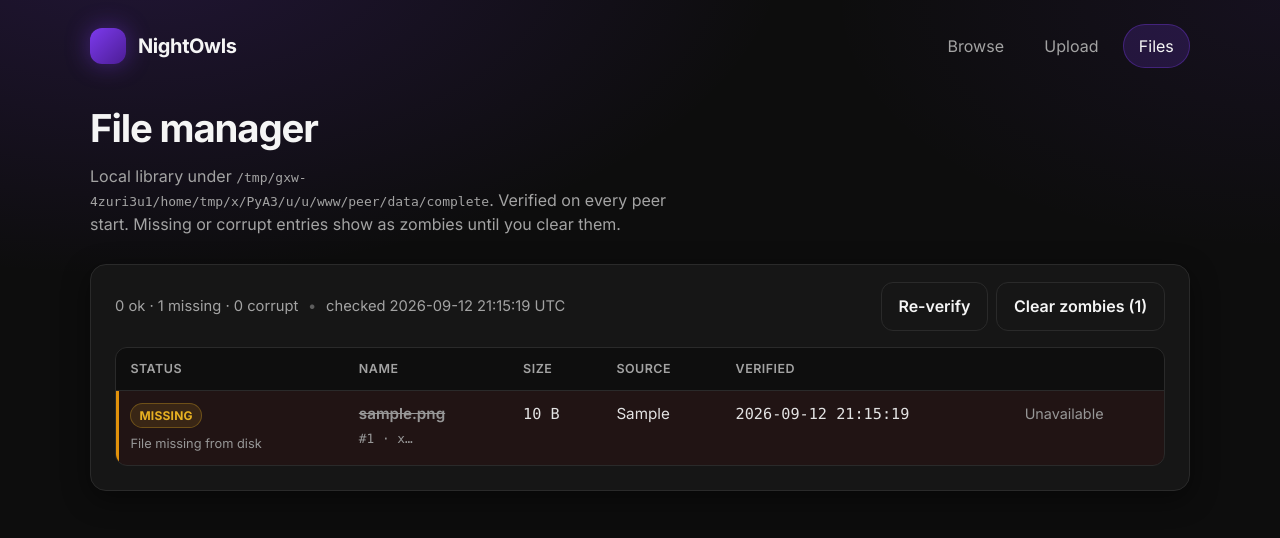
After one commit to Mushaam/NightOwls-26, a Flask app: page /library in a window 1280 px wide. The commit adds this page. Shown: the top 538 px of the page. Run offline with Flask 3, Linux system fonts and the light colour scheme; tables that the repository leaves empty hold one stand-in row (values such as "Sample post").

Commit message:
add base file manager

```diff
--- a/peer/app.py
+++ b/peer/app.py
@@ -4,14 +4,17 @@ from __future__ import annotations
 
 import json
 import os
+import subprocess
+import sys
 import threading
 import urllib.error
 import urllib.request
 from pathlib import Path
 
-from flask import Flask, Response, jsonify, render_template, request
+from flask import Flask, Response, jsonify, render_template, request, send_file
 from werkzeug.utils import secure_filename
 
+from peer.inventory import LocalInventory
 from peer.store import ChunkStore
 from peer.swarm import DownloadError, UploadError, download_file, upload_file
 from shared.utils import CHUNK_SIZE, verify_chunk
@@ -37,6 +40,35 @@ def _format_size(num: int) -> str:
     return f"{num} B"
 
 
+def _open_with_os(path: Path) -> None:
+    """Open a local file with the OS default handler (like double-click)."""
+    path = path.resolve()
+    if sys.platform.startswith("darwin"):
+        subprocess.Popen(["open", str(path)], start_new_session=True)
+    elif sys.platform.startswith("win"):
+        os.startfile(str(path))  # type: ignore[attr-defined]
+    else:
+        subprocess.Popen(["xdg-open", str(path)], start_new_session=True)
+
+
+def _register_library(result: dict, *, source: str) -> None:
+    inventory: LocalInventory | None = app.config.get("INVENTORY")
+    if not inventory or not result:
+        return
+    path = result.get("path")
+    file_id = result.get("file_id") or result.get("id")
+    if path is None or file_id is None:
+        return
+    inventory.register(
+        file_id=int(file_id),
+        filename=str(result.get("filename") or Path(path).name),
+        file_hash=str(result.get("file_hash") or ""),
+        file_size=int(result.get("file_size") or 0),
+        path=path,
+        source=source,
+    )
+
+
 def create_app(
     data_dir: str | Path | None = None,
     tracker_url: str | None = None,
@@ -50,12 +82,22 @@ def create_app(
     port = int(peer_port if peer_port is not None else _env("PEER_PORT", "6001"))
 
     store = ChunkStore(data)
+    inventory = LocalInventory(data, store)
+    verify_summary = inventory.verify_all()
+    print(
+        "[peer] library verify: "
+        f"checked={verify_summary['checked']} ok={verify_summary['ok']} "
+        f"missing={verify_summary['missing']} corrupt={verify_summary['corrupt']}"
+    )
+
     app.config.update(
         DATA_DIR=data,
         TRACKER_URL=tracker,
         PEER_IP=ip,
         PEER_PORT=port,
         STORE=store,
+        INVENTORY=inventory,
+        LIBRARY_VERIFY=verify_summary,
         DOWNLOADS={},
         UPLOAD_TMP=data / "_uploads",
     )
@@ -229,6 +271,7 @@ def api_upload():
             peer_port=app.config["PEER_PORT"],
             filename=uploaded.filename,
         )
+        _register_library(result, source="seed")
     except UploadError as exc:
         return jsonify({"error": str(exc)}), 400
     except Exception as exc:  # noqa: BLE001
@@ -311,6 +354,7 @@ def _run_download(file_id: int) -> None:
             peer_port=app.config["PEER_PORT"],
             on_progress=on_progress,
         )
+        _register_library(result, source="download")
         _set_progress(
             file_id,
             status="complete",
@@ -428,6 +472,80 @@ def progress(file_id: int):
     )
 
 
+# ---------------------------------------------------------------------------
+# Local file manager (library)
+# ---------------------------------------------------------------------------
+
+
+@app.get("/library")
+def library_page():
+    inventory: LocalInventory = app.config["INVENTORY"]
+    # Light refresh of statuses for the dashboard (full hash check).
+    summary = inventory.verify_all()
+    app.config["LIBRARY_VERIFY"] = summary
+    entries = []
+    for e in inventory.list_files():
+        item = dict(e)
+        item["size_label"] = _format_size(int(item.get("file_size") or 0))
+        item["is_zombie"] = item.get("status") in {"missing", "corrupt"}
+        entries.append(item)
+    data_dir = Path(app.config["DATA_DIR"])
+    return render_template(
+        "library.html",
+        entries=entries,
+        summary=summary,
+        downloads_dir=str((data_dir / "complete").resolve()),
+        zombie_count=summary.get("zombies", 0),
+    )
+
+
+@app.post("/api/library/verify")
+def api_library_verify():
+    inventory: LocalInventory = app.config["INVENTORY"]
+    summary = inventory.verify_all()
+    app.config["LIBRARY_VERIFY"] = summary
+    return jsonify(summary)
+
+
+@app.post("/api/library/clear-zombies")
+def api_library_clear_zombies():
+    inventory: LocalInventory = app.config["INVENTORY"]
+    summary = inventory.clear_zombies()
+    app.config["LIBRARY_VERIFY"] = summary
+    return jsonify(summary)
+
+
+@app.get("/api/library/<int:file_id>/copy")
+def api_library_copy(file_id: int):
+    """Save-As style download of a verified local file."""
+    inventory: LocalInventory = app.config["INVENTORY"]
+    entry = inventory.get(file_id)
+    path = inventory.resolve_path(file_id)
+    if not entry or path is None:
+        return jsonify({"error": "File unavailable (missing or corrupt)"}), 404
+    return send_file(
+        path,
+        as_attachment=True,
+        download_name=entry.get("filename") or path.name,
+        mimetype="application/octet-stream",
+        conditional=True,
+    )
+
+
+@app.post("/api/library/<int:file_id>/open")
+def api_library_open(file_id: int):
+    """Open the file with the OS default app on this peer machine."""
+    inventory: LocalInventory = app.config["INVENTORY"]
+    path = inventory.resolve_path(file_id)
+    if path is None:
+        return jsonify({"error": "File unavailable (missing or corrupt)"}), 404
+    try:
+        _open_with_os(path)
+    except Exception as exc:  # noqa: BLE001
+        return jsonify({"error": f"Could not open file: {exc}"}), 500
+    return jsonify({"status": "opened", "path": str(path)})
+
+
 if __name__ == "__main__":
     create_app()
     host = _env("PEER_HOST", "0.0.0.0")
--- a/peer/static/script.js
+++ b/peer/static/script.js
@@ -287,4 +287,66 @@
     startDownload();
   })();
   }
+
+  /* ---- Library / file manager ---- */
+  const libraryVerify = $("#library-verify");
+  const libraryClear = $("#library-clear-zombies");
+  const libraryStatus = $("#library-status");
+  if (libraryVerify || libraryClear) {
+    async function postLibrary(url, okMessage) {
+      setStatus(libraryStatus, "Working…");
+      if (libraryStatus) libraryStatus.hidden = false;
+      try {
+        const res = await fetch(url, { method: "POST" });
+        const data = await res.json();
+        if (!res.ok) throw new Error(data.error || "Request failed");
+        setStatus(
+          libraryStatus,
+          okMessage(data),
+          data.zombies ? "warn" : "ok"
+        );
+        // Refresh so zombie styling / buttons match DB.
+        window.setTimeout(() => window.location.reload(), 600);
+      } catch (err) {
+        setStatus(libraryStatus, err.message || String(err), "err");
+      }
+    }
+
+    if (libraryVerify) {
+      libraryVerify.addEventListener("click", () => {
+        postLibrary(
+          "/api/library/verify",
+          (d) =>
+            `Verified ${d.checked} file(s): ${d.ok} ok, ${d.missing} missing, ${d.corrupt} corrupt.`
+        );
+      });
+    }
+    if (libraryClear) {
+      libraryClear.addEventListener("click", () => {
+        if (!window.confirm("Remove all missing/corrupt library entries and leftover files?")) {
+          return;
+        }
+        postLibrary(
+          "/api/library/clear-zombies",
+          (d) => `Cleared ${d.cleared_count || 0} zombie(s). Library re-validated.`
+        );
+      });
+    }
+
+    document.querySelectorAll(".lib-open").forEach((btn) => {
+      btn.addEventListener("click", async () => {
+        const id = btn.getAttribute("data-id");
+        setStatus(libraryStatus, "Opening with system viewer…");
+        if (libraryStatus) libraryStatus.hidden = false;
+        try {
+          const res = await fetch(`/api/library/${id}/open`, { method: "POST" });
+          const data = await res.json();
+          if (!res.ok) throw new Error(data.error || "Open failed");
+          setStatus(libraryStatus, `Opened ${data.path}`, "ok");
+        } catch (err) {
+          setStatus(libraryStatus, err.message || String(err), "err");
+        }
+      });
+    });
+  }
 })();
--- a/peer/static/style.css
+++ b/peer/static/style.css
@@ -751,6 +751,152 @@ body.view-list #file-list-wrap {
   color: var(--accent-hover);
 }
 
+/* ---- Local file manager ---- */
+.library-panel {
+  padding-top: 1.1rem;
+}
+
+.library-toolbar {
+  display: flex;
+  flex-wrap: wrap;
+  align-items: center;
+  gap: 0.75rem 1rem;
+  margin-bottom: 1rem;
+}
+
+.library-stats {
+  color: var(--text-muted);
+  font-size: 0.92rem;
+}
+
+.library-stats .dot {
+  margin: 0 0.35rem;
+  opacity: 0.5;
+}
+
+.library-actions {
+  display: flex;
+  flex-wrap: wrap;
+  gap: 0.5rem;
+  margin-left: auto;
+}
+
+.library-table-wrap {
+  overflow-x: auto;
+  border: 1px solid var(--border);
+  border-radius: 12px;
+  background: #121212;
+}
+
+.library-table {
+  width: 100%;
+  border-collapse: collapse;
+  font-size: 0.95rem;
+}
+
+.library-table th,
+.library-table td {
+  padding: 0.75rem 0.9rem;
+  text-align: left;
+  border-bottom: 1px solid var(--border);
+  vertical-align: top;
+}
+
+.library-table thead th {
+  color: var(--text-muted);
+  font-size: 0.78rem;
+  font-weight: 600;
+  letter-spacing: 0.04em;
+  text-transform: uppercase;
+  background: rgba(0, 0, 0, 0.25);
+}
+
+.library-table tbody tr:last-child td {
+  border-bottom: 0;
+}
+
+.library-row.is-zombie {
+  background: rgba(239, 68, 68, 0.08);
+  opacity: 0.92;
+}
+
+.library-row.is-zombie .lib-name {
+  text-decoration: line-through;
+  color: var(--text-muted);
+}
+
+.library-row.status-corrupt {
+  box-shadow: inset 3px 0 0 var(--danger);
+}
+
+.library-row.status-missing {
+  box-shadow: inset 3px 0 0 #f59e0b;
+}
+
+.badge {
+  display: inline-block;
+  padding: 0.15rem 0.5rem;
+  border-radius: 999px;
+  font-size: 0.75rem;
+  font-weight: 650;
+  letter-spacing: 0.02em;
+  text-transform: uppercase;
+}
+
+.badge-ok {
+  color: var(--success);
+  background: rgba(34, 197, 94, 0.12);
+  border: 1px solid rgba(34, 197, 94, 0.3);
+}
+
+.badge-missing {
+  color: #fbbf24;
+  background: rgba(251, 191, 36, 0.12);
+  border: 1px solid rgba(251, 191, 36, 0.3);
+}
+
+.badge-corrupt {
+  color: #f87171;
+  background: rgba(239, 68, 68, 0.12);
+  border: 1px solid rgba(239, 68, 68, 0.35);
+}
+
+.zombie-note {
+  margin-top: 0.35rem;
+  font-size: 0.8rem;
+  color: var(--text-muted);
+  max-width: 16rem;
+}
+
+.lib-name {
+  font-weight: 600;
+}
+
+.lib-meta {
+  margin-top: 0.2rem;
+  font-size: 0.8rem;
+  color: var(--text-muted);
+}
+
+.lib-ops {
+  white-space: nowrap;
+  text-align: right;
+}
+
+.lib-ops .btn {
+  margin-left: 0.35rem;
+}
+
+.mono {
+  font-variant-numeric: tabular-nums;
+  font-family: ui-monospace, SFMono-Regular, Menlo, Consolas, monospace;
+}
+
+.muted {
+  color: var(--text-muted);
+  font-size: 0.9rem;
+}
+
 @media (max-width: 640px) {
   .shell {
     width: min(100% - 1.25rem, 1100px);
@@ -760,4 +906,9 @@ body.view-list #file-list-wrap {
     flex-direction: column;
     align-items: flex-start;
   }
+
+  .library-actions {
+    margin-left: 0;
+    width: 100%;
+  }
 }
--- a/peer/templates/download.html
+++ b/peer/templates/download.html
@@ -22,6 +22,7 @@
         <nav class="nav">
           <a href="{{ url_for('home') }}">Browse</a>
           <a href="{{ url_for('upload_page') }}">Upload</a>
+          <a href="{{ url_for('library_page') }}">Files</a>
         </nav>
       </header>
 
--- a/peer/templates/index.html
+++ b/peer/templates/index.html
@@ -22,6 +22,7 @@
         <nav class="nav">
           <a class="active" href="{{ url_for('home') }}">Browse</a>
           <a href="{{ url_for('upload_page') }}">Upload</a>
+          <a href="{{ url_for('library_page') }}">Files</a>
         </nav>
       </header>
 
--- /dev/null
+++ b/peer/templates/library.html
@@ -0,0 +1,122 @@
+<!DOCTYPE html>
+<html lang="en">
+  <head>
+    <meta charset="utf-8" />
+    <meta name="viewport" content="width=device-width, initial-scale=1" />
+    <title>NightOwls — Files</title>
+    <link rel="preconnect" href="https://fonts.googleapis.com" />
+    <link rel="preconnect" href="https://fonts.gstatic.com" crossorigin />
+    <link
+      href="https://fonts.googleapis.com/css2?family=Inter:wght@400;500;600;700&display=swap"
+      rel="stylesheet"
+    />
+    <link rel="stylesheet" href="{{ url_for('static', filename='style.css') }}" />
+  </head>
+  <body>
+    <div class="shell">
+      <header class="topbar">
+        <a class="brand" href="{{ url_for('home') }}">
+          <span class="brand-mark" aria-hidden="true"></span>
+          <span class="brand-name">NightOwls</span>
+        </a>
+        <nav class="nav">
+          <a href="{{ url_for('home') }}">Browse</a>
+          <a href="{{ url_for('upload_page') }}">Upload</a>
+          <a class="active" href="{{ url_for('library_page') }}">Files</a>
+        </nav>
+      </header>
+
+      <section class="hero">
+        <h1>File manager</h1>
+        <p>
+          Local library under <code>{{ downloads_dir }}</code>. Verified on every peer start.
+          Missing or corrupt entries show as zombies until you clear them.
+        </p>
+      </section>
+
+      <section class="panel library-panel">
+        <div class="library-toolbar">
+          <div class="library-stats" id="library-stats">
+            {{ summary.ok }} ok · {{ summary.missing }} missing · {{ summary.corrupt }} corrupt
+            {% if summary.verified_at %}
+            <span class="dot">•</span>
+            checked {{ summary.verified_at }} UTC
+            {% endif %}
+          </div>
+          <div class="library-actions">
+            <button type="button" class="btn btn-ghost" id="library-verify">Re-verify</button>
+            <button
+              type="button"
+              class="btn btn-ghost"
+              id="library-clear-zombies"
+              {% if zombie_count == 0 %}disabled{% endif %}
+            >
+              Clear zombies ({{ zombie_count }})
+            </button>
+          </div>
+        </div>
+        <div class="status" id="library-status" hidden></div>
+
+        {% if entries %}
+        <div class="library-table-wrap">
+          <table class="library-table" id="library-table">
+            <thead>
+              <tr>
+                <th>Status</th>
+                <th>Name</th>
+                <th>Size</th>
+                <th>Source</th>
+                <th>Verified</th>
+                <th></th>
+              </tr>
+            </thead>
+            <tbody>
+              {% for e in entries %}
+              <tr
+                class="library-row status-{{ e.status }}{% if e.is_zombie %} is-zombie{% endif %}"
+                data-file-id="{{ e.file_id }}"
+              >
+                <td>
+                  <span class="badge badge-{{ e.status }}">{{ e.status }}</span>
+                  {% if e.note %}
+                  <div class="zombie-note">{{ e.note }}</div>
+                  {% endif %}
+                </td>
+                <td>
+                  <div class="lib-name">{{ e.filename }}</div>
+                  <div class="lib-meta mono">#{{ e.file_id }} · {{ (e.file_hash or '')[:12] }}{% if e.file_hash %}…{% endif %}</div>
+                </td>
+                <td class="mono">{{ e.size_label }}</td>
+                <td>{{ e.source }}</td>
+                <td class="mono">{{ e.verified_at or "—" }}</td>
+                <td class="lib-ops">
+                  {% if e.status == "ok" %}
+                  <button type="button" class="btn btn-ghost btn-compact lib-open" data-id="{{ e.file_id }}">
+                    View
+                  </button>
+                  <a
+                    class="btn btn-primary btn-compact"
+                    href="{{ url_for('api_library_copy', file_id=e.file_id) }}"
+                    download
+                    >Copy</a
+                  >
+                  {% else %}
+                  <span class="muted">Unavailable</span>
+                  {% endif %}
+                </td>
+              </tr>
+              {% endfor %}
+            </tbody>
+          </table>
+        </div>
+        {% else %}
+        <div class="empty">
+          <p>No local files yet.</p>
+          <p><a class="btn btn-primary" href="{{ url_for('home') }}">Browse the swarm</a></p>
+        </div>
+        {% endif %}
+      </section>
+    </div>
+    <script src="{{ url_for('static', filename='script.js') }}"></script>
+  </body>
+</html>
--- a/peer/templates/upload.html
+++ b/peer/templates/upload.html
@@ -22,6 +22,7 @@
         <nav class="nav">
           <a href="{{ url_for('home') }}">Browse</a>
           <a class="active" href="{{ url_for('upload_page') }}">Upload</a>
+          <a href="{{ url_for('library_page') }}">Files</a>
         </nav>
       </header>
 
```
Also changed, not shown: AGENTS.md (+16 -6 lines), peer/inventory.py (added, +258 -0 lines).
